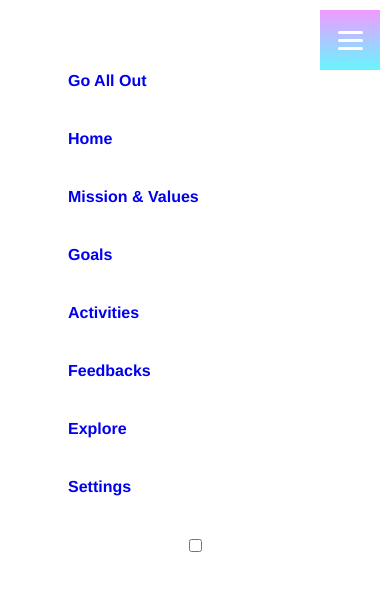
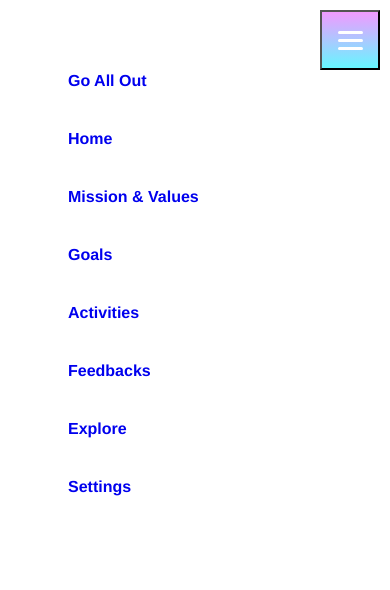
Before and after one commit to Kazuchanfl/hr_app_concept_frontend, a Vue app: page / in a window 390 px wide. Shown: the top 590 px of the page. Built offline with nearby package versions, Linux system fonts and the light colour scheme.

Commit message:
make hamburger menu simple button

```diff
--- a/src/components/HamburgerMenu.vue
+++ b/src/components/HamburgerMenu.vue
@@ -1,7 +1,6 @@
 <template>
     <div class="hamburger-menu">
-        <input type="checkbox" id="menu-btn-check" v-bind="isOpened">
-        <label for="menu-btn-check" class="menu-btn"><span></span></label>
+        <button class="menu-btn"><span></span></button>
     </div>
 </template>
 <script lang="ts">
```
